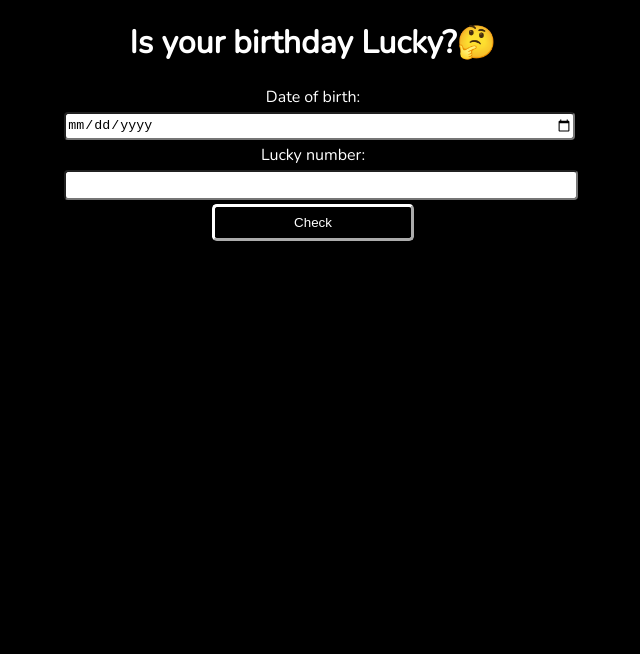
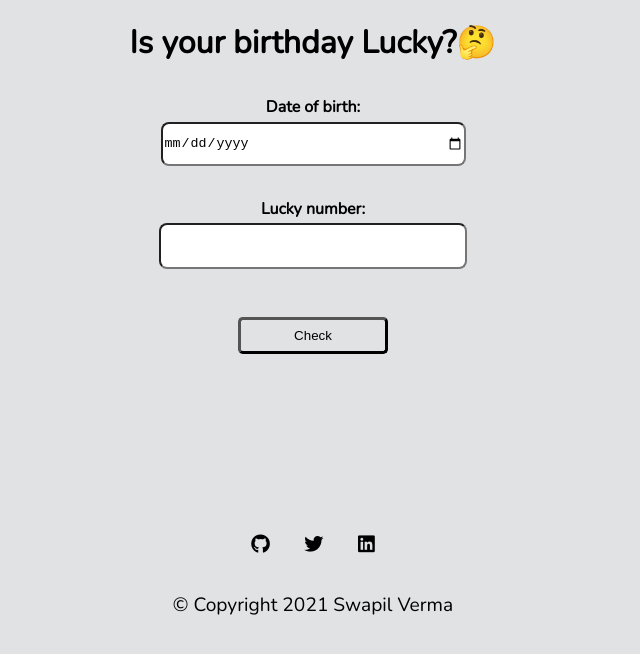
Before and after one commit to swapilverma/isYourBdaylucky, a plain HTML site: page index.html in a window 1280 px wide. Shown: the whole page, without its empty margins (327-967 px from the left). Drawn offline with nearby package versions, Linux system fonts and the light colour scheme.

Commit message:
edit: style added footer

```diff
--- a/index.html
+++ b/index.html
@@ -5,6 +5,10 @@
     <meta name="viewport" content="width=device-width">
     <title>repl.it</title>
     <link href="style.css" rel="stylesheet" type="text/css" />
+     <!-- Font Awesome -->
+     <link rel="stylesheet" href="https://use.fontawesome.com/releases/v5.8.1/css/all.css"
+     integrity="sha384-50oBUHEmvpQ+1lW4y57PTFmhCaXp0ML5d60M1M7uH2+nqUivzIebhndOJK28anvf" crossorigin="anonymous">
+
   </head>
   <body>
     <h1>Is your birthday Lucky?🤔</h1>
@@ -16,6 +20,20 @@
       <button id="check-btn">Check</button>
       <p id="outputBox"></p>
     </div>
+    <footer id="footer">
+
+      <a class="link" href="https://github.com/sv-coder-engg"><i class="social-icon fab fa-github"></i>
+                </a>
+      <a class="link" href="https://twitter.com/SwapilVerma"> <i class="social-icon fab fa-twitter"></i>
+                </a>
+      <a class="link" href="https://www.linkedin.com/in/swapil-verma-6b787a165/"><i
+                        class="social-icon fab fa-linkedin"></i></a>
+
+
+    <p>© Copyright 2021 Swapil Verma</p>
+
+  </footer>
+
   <script src="script.js"></script>
   </body>
 </html>
--- a/style.css
+++ b/style.css
@@ -6,15 +6,21 @@ h1{
 
 body{
   font-family: 'Nunito', sans-serif;
-  background-color: black;
-  color: white;
+  background-color: #e0e2e4;
+  color: black;
   text-align: center;
 
 }
 
 .container{
+
   width: 40%;
-  margin: auto;
+  margin: 2rem auto auto auto;
+}
+
+label{
+  margin: 5rem auto 5rem auto;
+  font-weight: bold;
 }
 
 #date-of-birth,#lucky-number{
@@ -23,22 +29,40 @@ body{
 
 input{
   display: block;
-  height: 1.5rem;
-  width: 100%;
-  margin: 0.25rem;
-  border-radius: 0.25rem
+  height: 2.5rem;
+  width: 80%;
+  margin: 0.2rem auto 2rem auto;
+  border-radius: 0.5rem;
+  max-width: 300px ;
 
 }
 
 #check-btn{
   display: block;
   width: 40%;
+  max-width: 150px ;
   padding: 0.5rem;
   border-radius: 0.3rem;
   border-width: medium;
-  margin-top: 8rem;
-  margin:auto;
+  margin: 3rem auto 5rem auto;
   background: transparent;
-  border-color: white;
-  color: white;
+  border-color: black;
+  color: black;
 }
+
+footer{
+  margin-top: 10rem;
+  font-size: larger
+}
+.link {
+    box-sizing: border-box;
+    text-decoration: none;
+    padding: 0.3rem;
+    margin-top: 1rem;
+    margin-bottom: 1rem;
+}
+
+.social-icon {
+    margin: 20px 10px;
+    color: black
+}
```
